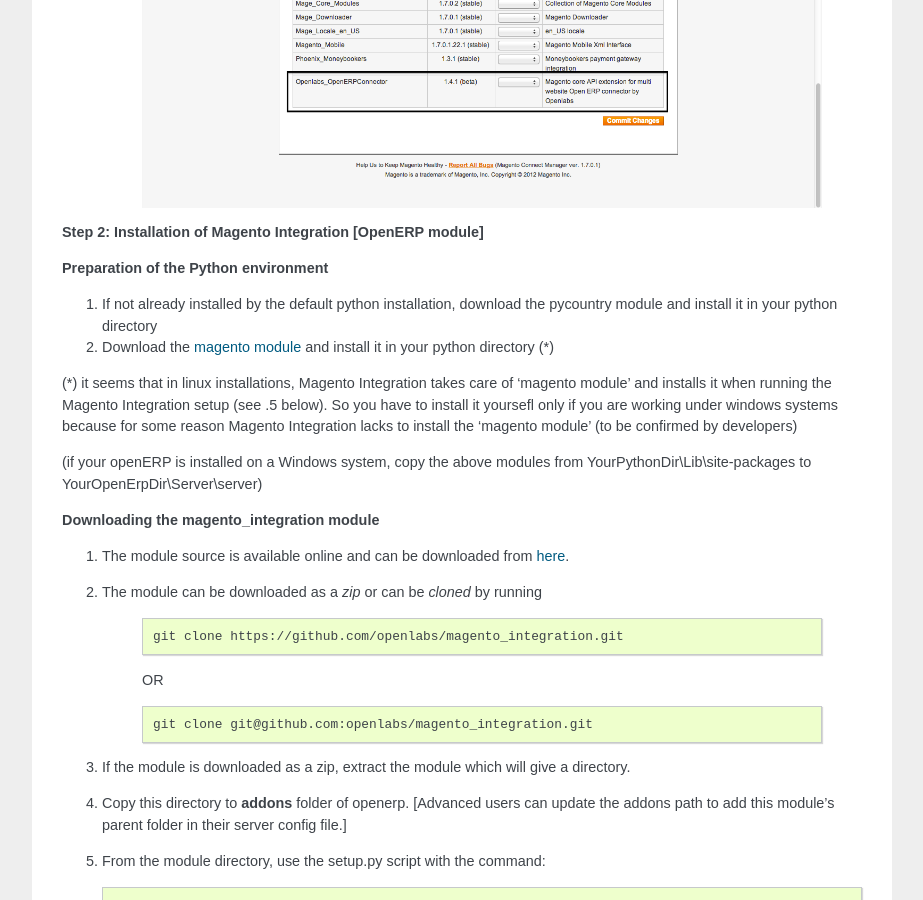
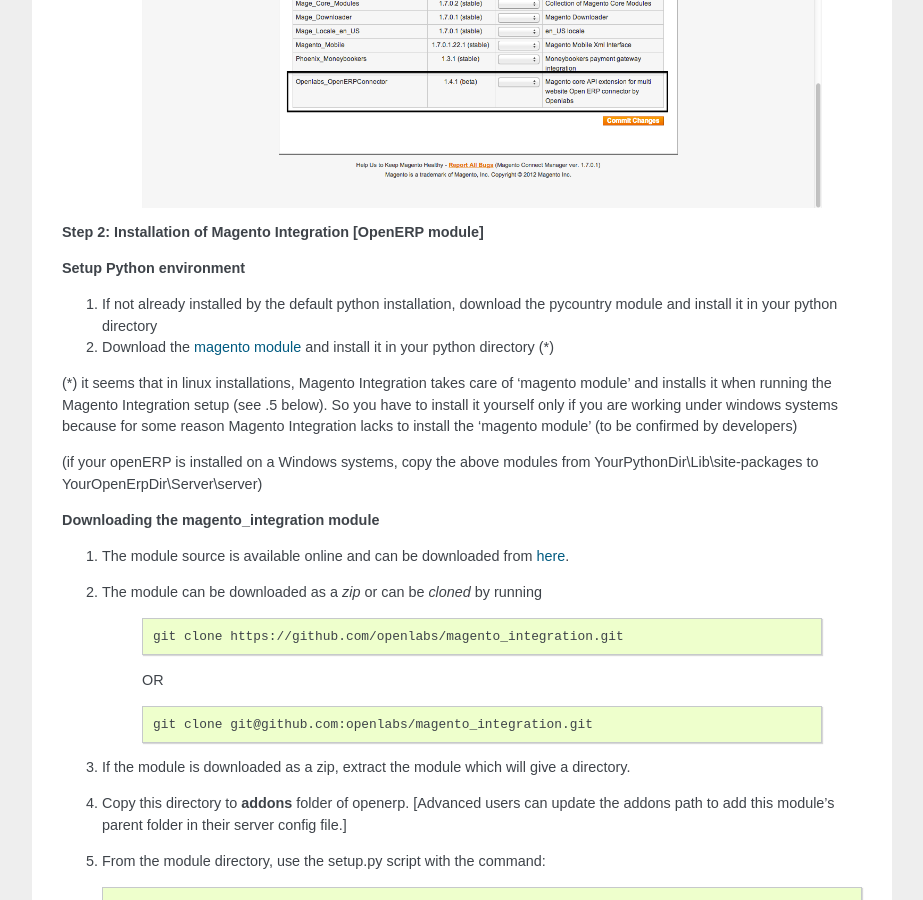
Before and after one commit to openlabs/magento_integration, a Sphinx documentation site: the page built from doc/source/introduction.rst, in a window 1280 px wide and 900 px high, scrolled down 3484 px. Shown: the whole window, without its empty margins (198-1121 px from the left). Built offline with Sphinx 7.4.7, drawn with Linux system fonts in a browser that asks for light colours; formulas are drawn with MathJax 3.

Commit message:
Modified introduction.rst * typo * Changing heading to "Setup Python Environment"

```diff
--- a/doc/source/introduction.rst
+++ b/doc/source/introduction.rst
@@ -88,15 +88,22 @@
 
 **Step 2: Installation of Magento Integration [OpenERP module]**
 
-**Preparation of the Python environment**
+**Setup Python environment**
 
-1. If not already installed by the default python installation, download the pycountry module and install it in your python directory
+1. If not already installed by the default python installation, download the
+   pycountry module and install it in your python directory
 
-2. Download the `magento module <https://github.com/openlabs/magento>`_ and install it in your python directory (*)
+2. Download the `magento module <https://github.com/openlabs/magento>`_ and
+   install it in your python directory (*)
 
-(*) it seems that in linux installations, Magento Integration takes care of 'magento module' and installs it when running the Magento Integration setup (see .5 below). So you have to install it yoursefl only if you are working under windows systems because for some reason Magento Integration lacks to install the 'magento module' (to be confirmed by developers)
+(*) it seems that in linux installations, Magento Integration takes care of
+'magento module' and installs it when running the Magento Integration setup
+(see .5 below). So you have to install it yourself only if you are working
+under windows systems because for some reason Magento Integration lacks to
+install the 'magento module' (to be confirmed by developers)
 
-(if your openERP is installed on a Windows system, copy the above modules from YourPythonDir\\Lib\\site-packages to YourOpenErpDir\\Server\\server)
+(if your openERP is installed on a Windows systems, copy the above modules from
+YourPythonDir\\Lib\\site-packages to YourOpenErpDir\\Server\\server)
 
 **Downloading the magento_integration module**
 
```
